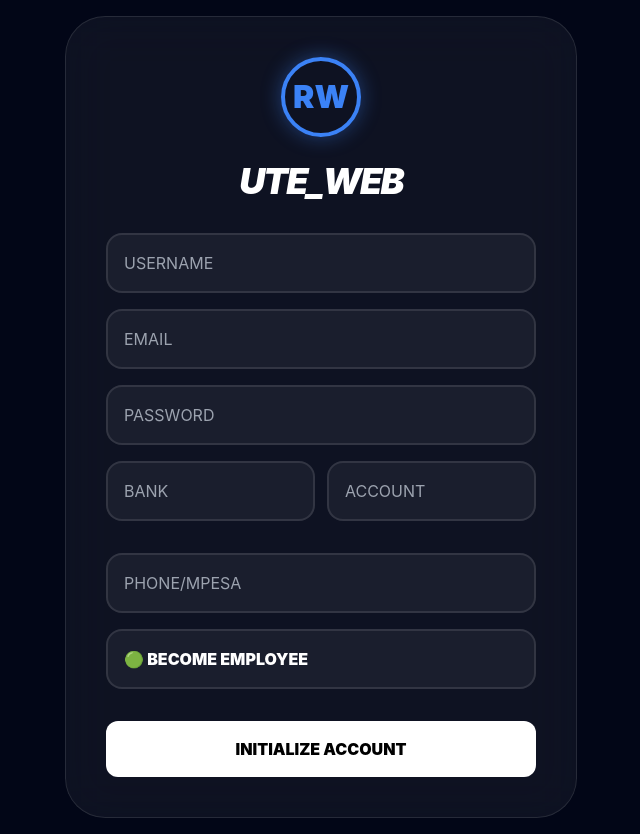
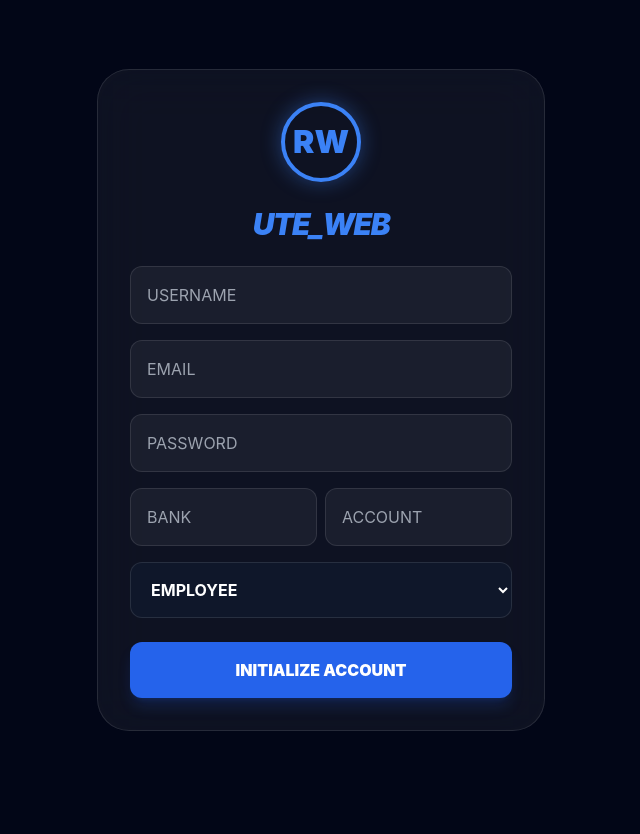
Before and after one commit to reubenwaithaka839-crypto/ute-web, a Python web app: template templates/register.html in a window 1280 px wide. Shown: the whole page, without its empty margins (319-959 px from the left). After the commit the page ends 731 px from the top, so only its background shows below. Run offline with Jinja, Linux system fonts and the light colour scheme; the template is opened without the code that fills it, so the values that code supplies are empty; some libraries are stand-ins or nearby versions.

Commit message:
Refactor registration form styles and structure

```diff
--- a/templates/register.html
+++ b/templates/register.html
@@ -1,47 +1,31 @@
 <!DOCTYPE html>
-<html lang="en">
+<html>
 <head>
     <script src="https://cdn.tailwindcss.com"></script>
     <style>
         body { background: #020617; color: white; font-family: 'Inter', sans-serif; }
-        .rw-logo {
-            width: 80px; height: 80px; border: 4px solid #3b82f6;
-            border-radius: 50%; display: flex; align-items: center;
-            justify-content: center; font-size: 2rem; font-weight: 900;
-            margin: 0 auto 1.5rem auto; color: #3b82f6; box-shadow: 0 0 20px rgba(59, 130, 246, 0.4);
-        }
-        .supermax-input {
-            background: rgba(255,255,255,0.05); border: 2px solid rgba(255,255,255,0.1);
-            border-radius: 1rem; padding: 1rem; color: white; width: 100%; margin-bottom: 1rem;
-        }
-        .opt-employee { background: #059669; color: white; font-weight: 900; }
-        .opt-employer { background: #2563eb; color: white; font-weight: 900; }
-        .opt-admin    { background: #dc2626; color: white; font-weight: 900; }
+        .rw-logo { width: 80px; height: 80px; border: 4px solid #3b82f6; border-radius: 50%; display: flex; align-items: center; justify-content: center; font-size: 2rem; font-weight: 900; color: #3b82f6; margin: 0 auto 1.5rem; box-shadow: 0 0 20px rgba(59, 130, 246, 0.4); }
+        .input-box { background: rgba(255,255,255,0.05); border: 1px solid rgba(255,255,255,0.1); border-radius: 0.75rem; padding: 1rem; width: 100%; margin-bottom: 1rem; color: white; }
     </style>
 </head>
 <body class="flex items-center justify-center min-h-screen p-4">
-    <div class="bg-white/5 backdrop-blur-xl p-10 rounded-[2.5rem] border border-white/10 w-full max-w-lg text-center">
+    <div class="bg-white/5 backdrop-blur-xl p-8 rounded-[2rem] border border-white/10 w-full max-w-md text-center">
         <div class="rw-logo">RW</div>
-
-        <h1 class="text-4xl font-black italic tracking-tighter mb-8">UTE_WEB</h1>
-
-        <form action="/register" method="POST" class="text-left">
-            <input type="text" name="username" placeholder="USERNAME" class="supermax-input" required>
-            <input type="email" name="email" placeholder="EMAIL" class="supermax-input" required>
-            <input type="password" name="password" placeholder="PASSWORD" class="supermax-input" required>
-            <div class="grid grid-cols-2 gap-3 mb-4">
-                <input type="text" name="bank_name" placeholder="BANK" class="supermax-input" required>
-                <input type="text" name="bank_account" placeholder="ACCOUNT" class="supermax-input" required>
+        <h2 class="text-3xl font-black italic mb-6 tracking-tighter text-blue-500">UTE_WEB</h2>
+        <form action="/register" method="POST">
+            <input type="text" name="username" placeholder="USERNAME" class="input-box" required>
+            <input type="email" name="email" placeholder="EMAIL" class="input-box" required>
+            <input type="password" name="password" placeholder="PASSWORD" class="input-box" required>
+            <div class="grid grid-cols-2 gap-2">
+                <input type="text" name="bank_name" placeholder="BANK" class="input-box" required>
+                <input type="text" name="bank_account" placeholder="ACCOUNT" class="input-box" required>
             </div>
-            <input type="text" name="phone" placeholder="PHONE/MPESA" class="supermax-input" required>
-
-            <select name="role" class="supermax-input font-black" style="appearance: none;">
-                <option value="employee" class="opt-employee">🟢 BECOME EMPLOYEE</option>
-                <option value="employer" class="opt-employer">🔵 BECOME EMPLOYER</option>
-                <option value="admin" class="opt-admin">🔴 BECOME ADMIN</option>
+            <select name="role" class="input-box font-bold bg-slate-900">
+                <option value="employee">EMPLOYEE</option>
+                <option value="employer">EMPLOYER</option>
+                <option value="admin">ADMIN (MASTERS ONLY)</option>
             </select>
-
-            <button type="submit" class="w-full bg-white text-black font-black py-4 rounded-xl mt-4 hover:scale-105 transition">INITIALIZE ACCOUNT</button>
+            <button type="submit" class="w-full bg-blue-600 font-black py-4 rounded-xl mt-2 hover:bg-blue-500 transition shadow-lg shadow-blue-600/20">INITIALIZE ACCOUNT</button>
         </form>
     </div>
 </body>
```
